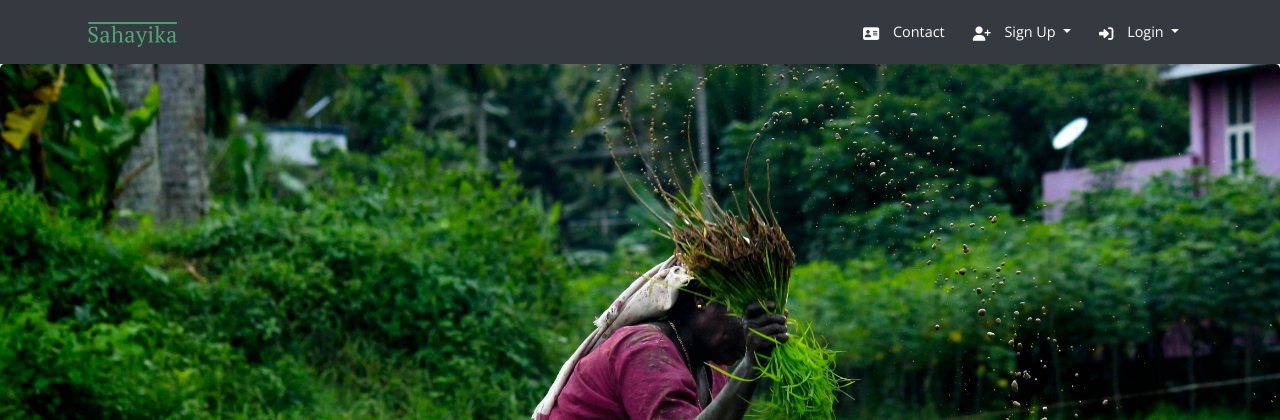
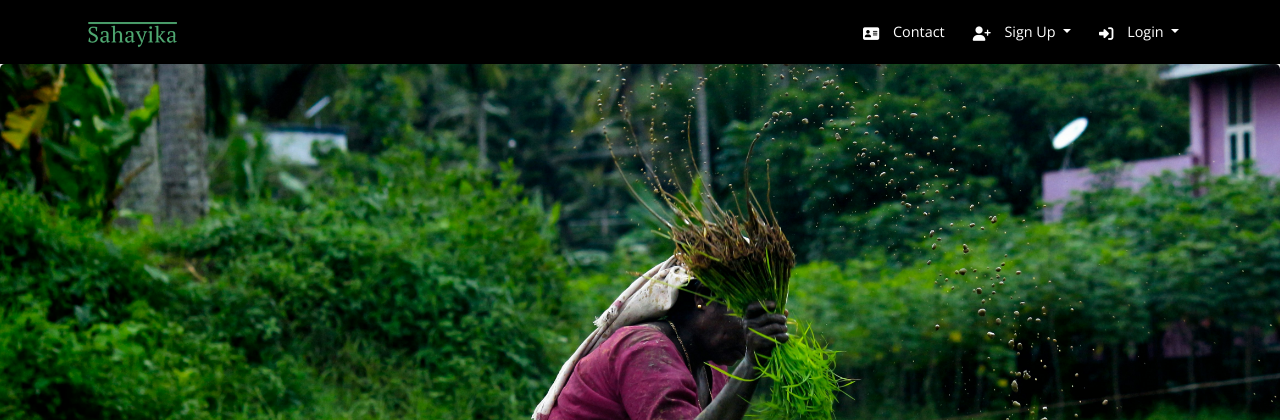
Before and after one commit to WaveOPS/Sahayika, a PHP site: page /projects/ in a window 1280 px wide. Shown: the top 420 px of the page. Run offline with PHP 8.4, Linux system fonts and the light colour scheme; some libraries are stand-ins or nearby versions.

Commit message:
navbar coloured pure black

```diff
--- a/index.php
+++ b/index.php
@@ -25,11 +25,13 @@
 
 
   <link rel="stylesheet" href="assets/css/creativetim.min.css" type="text/css">
+
   <style>
     #navbar-main {
       padding-top: 5px !important; /* Reduce top padding */
       padding-bottom: 5px !important; /* Reduce bottom padding */
       height: auto; /* Adjust height automatically */
+      background: #000;
     }
 
     #navbar-main .navbar-brand img {
@@ -66,7 +68,6 @@
       id="navbar-main"
       class="
         navbar navbar-main navbar-expand-lg
-        bg-dark
         navbar-light
         position-sticky
         top-0
@@ -94,7 +95,7 @@
         >
           <span class="navbar-toggler-icon text-white"></span>
         </button>
-        <div class="navbar-collapse collapse bg-dark" id="navbar_global">
+        <div class="navbar-collapse collapse" id="navbar_global">
           <div class="navbar-collapse-header">
             <div class="row">
               <div class="col-10 collapse-brand">
```
